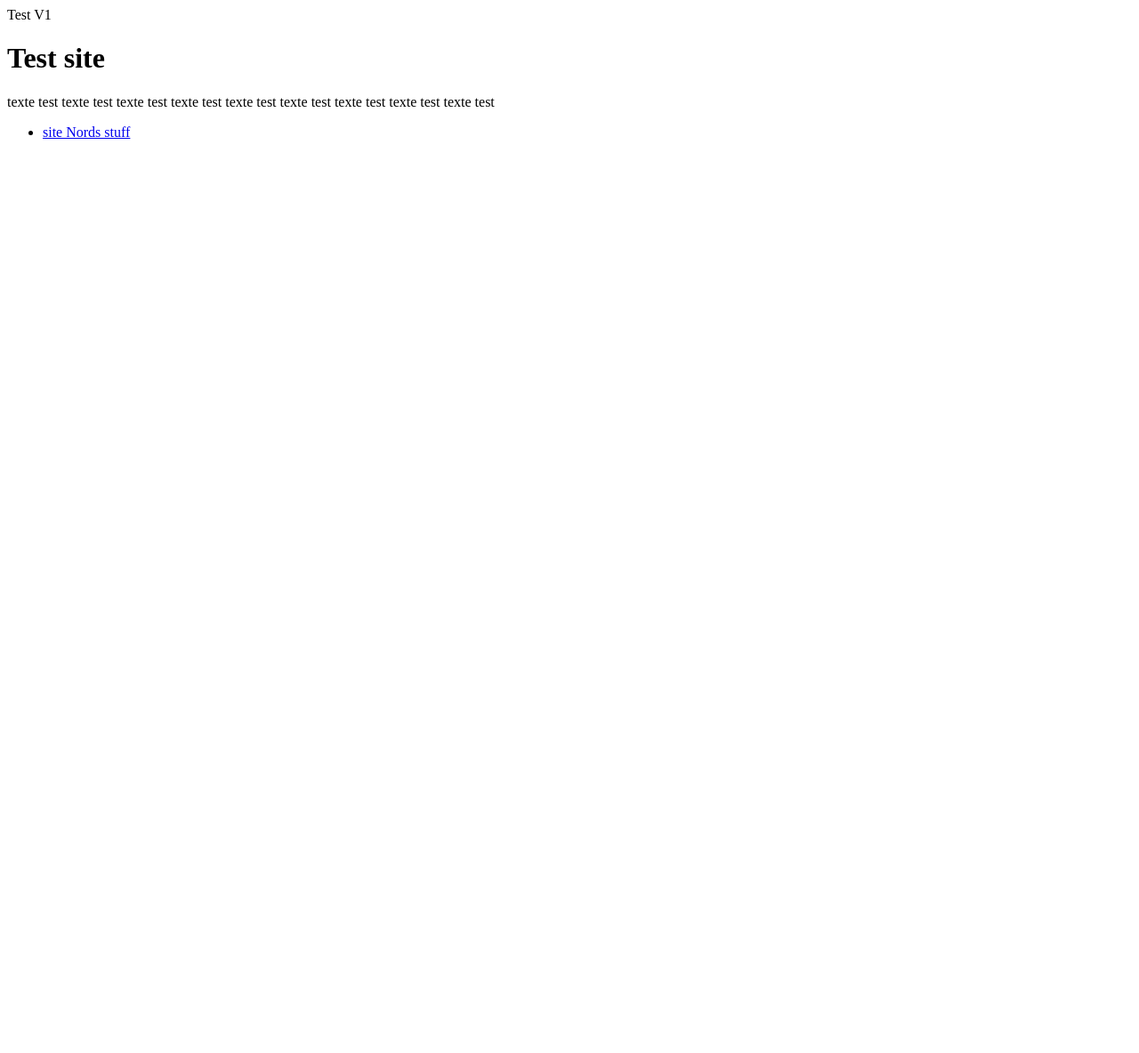
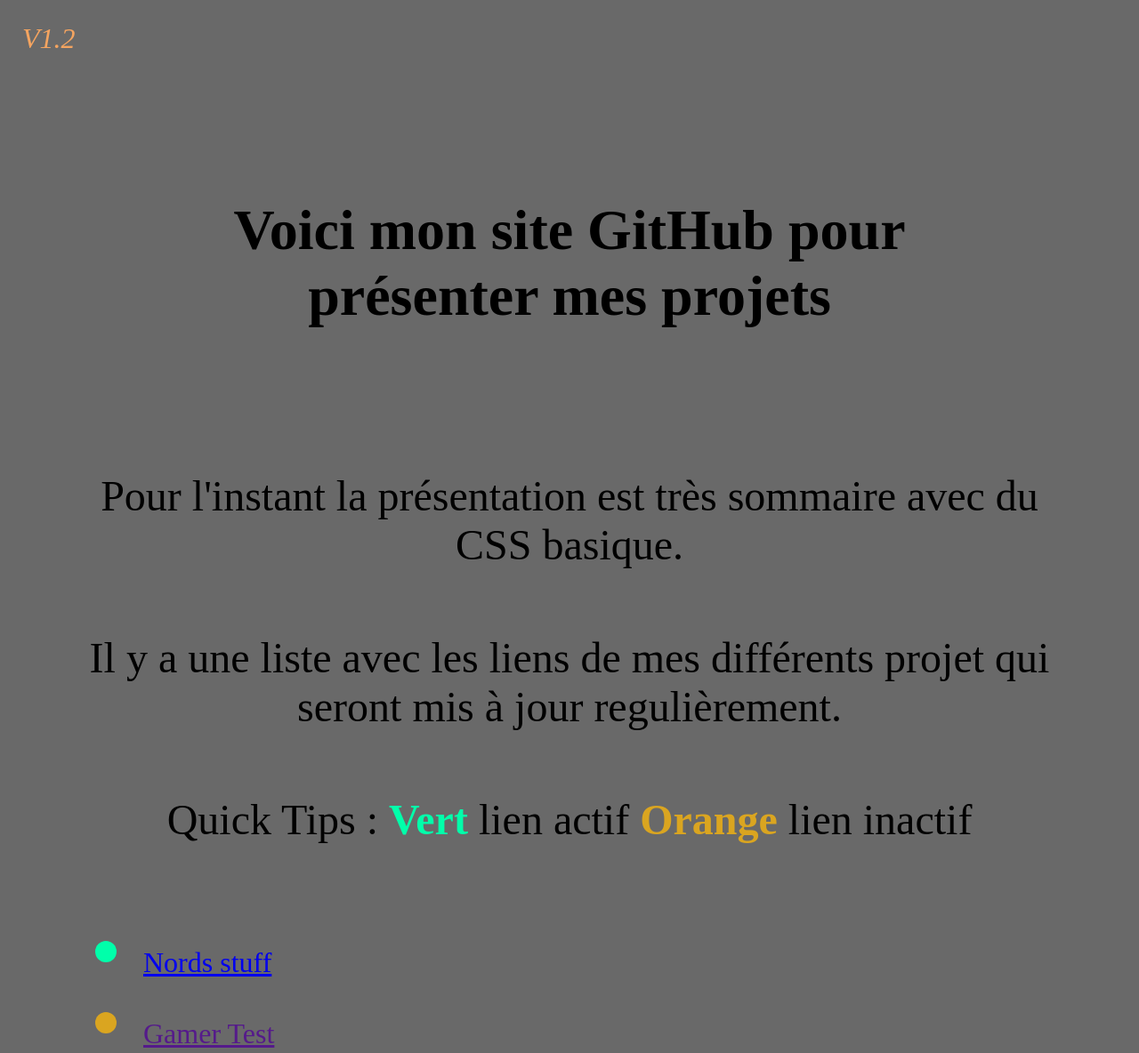
Before and after one commit to Remynder0/Remynder0.github.io, a plain HTML site: page index.html in a window 1280 px wide. Shown: the top 1184 px of the page at 89% size. Before the commit the page ends 800 px from the top, so only its background shows below. Drawn offline with Linux system fonts and the light colour scheme.

Commit message:
V1.2 add some basic CSS + link to my projects

```diff
--- a/index.html
+++ b/index.html
@@ -2,21 +2,70 @@
 <html>
     <head>
         <meta charset="UTF-8">
-        <meta name="viewport" content="width=device-width, initial-scale=1.0"
-        <title>Test</title>
+        <meta name="viewport" content="width=device-width, initial-scale=1.0">
+        <title>Remynder0</title>
     </head>
     <body>
-        <quote>V1</quote>
-        <h1>Test site</h1>
-        <p> texte test texte test texte test
-            texte test texte test texte test
-            texte test texte test texte test
-        </p>
+        <quote>V1.2</quote>
+        <h1>Voici mon site GitHub pour présenter mes projets</h1>
+        <p> Pour l'instant la présentation est très sommaire avec du CSS basique. </p>
+        <p> Il y a une liste avec les liens de mes différents projet qui seront mis à jour regulièrement.</p>
+        <p>Quick Tips : <strong>Vert</strong> lien actif <strong>Orange</strong> lien inactif </p>
         <ul>
             <li>
-                <a href="../nords_stuff/accueil.html">site Nords stuff</a>
+                <a href="../nords_stuff/accueil.html">Nords stuff</a>
+            </li>
+            <li>
+                <a href="">Gamer Test</a>
+            </li>
+            <li>
+                <a href="">Modeste Tour</a>
+            </li>
+            <li>
+                <a href="">Game of Life</a>
             </li>
         </ul>
 
     </body>
+    <style>
+        body {
+            background-color: dimgrey;
+            margin: 25px;
+        }
+        quote{
+            color: sandybrown;
+            font-size: 2em;
+            font-style: italic;
+        }
+        h1{
+            font-size: 4em;
+            text-align: center;
+            margin: 2.5em;
+        }
+        p {
+            text-align: center;
+            font-size: 3em;
+            margin: 1.5em;
+        }
+        p strong:first-child{
+            color: rgb(0, 255, 170);
+        }
+        p strong:last-child{
+            color: goldenrod;
+        }
+        ul{
+            margin: 3em;
+            margin-left: 6em;
+        }
+        li:first-child{
+            color: rgb(0, 255, 170);
+        }
+        li{
+            font-size: 2em;
+            color: goldenrod;
+        }
+        li::marker{
+            font-size: 250%;
+        }
+    </style>
 </html>
```
